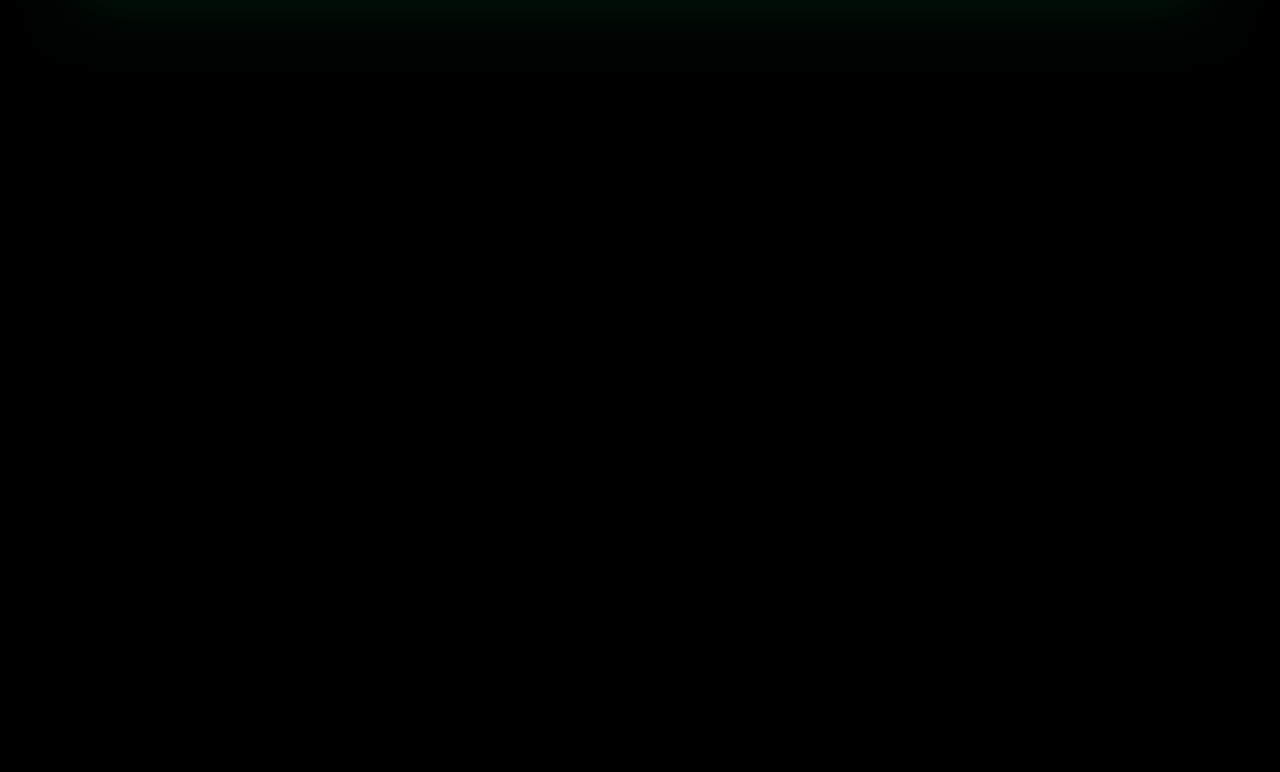
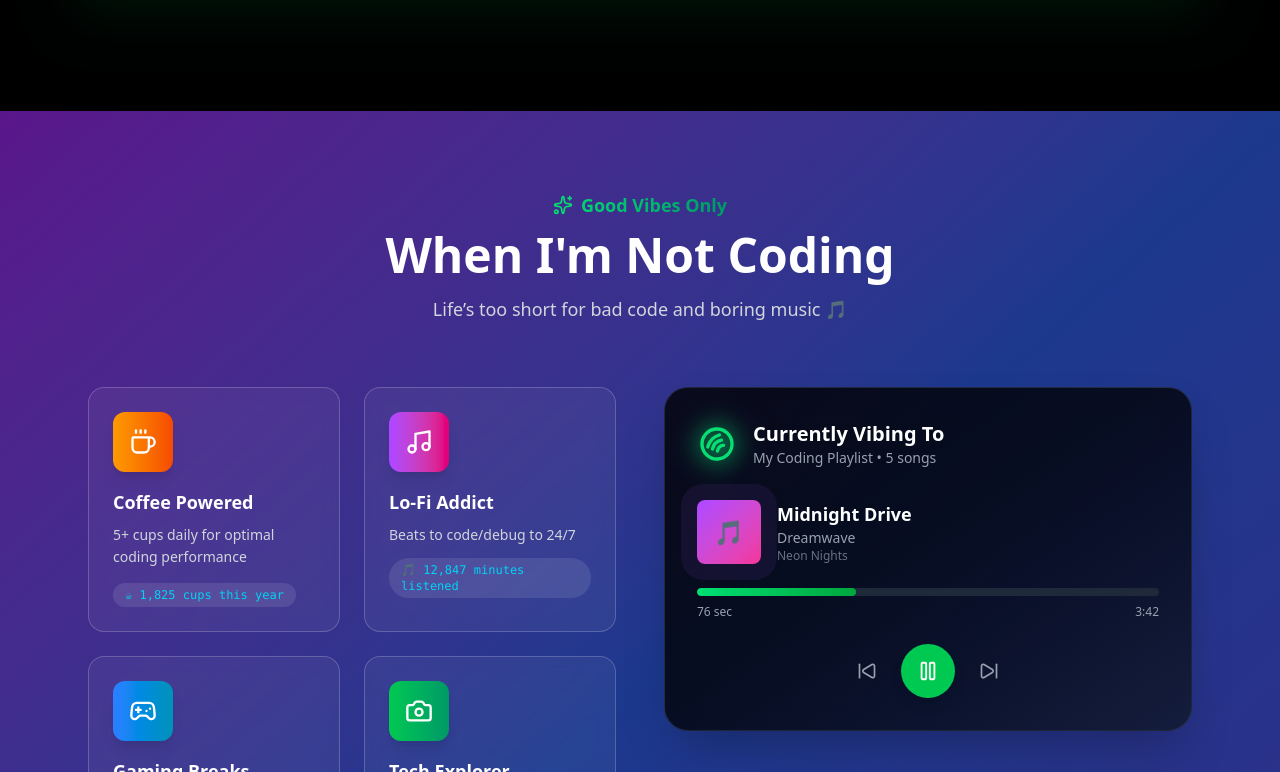
Before and after one commit to Amaan63/Portfolio, a Next.js app: page / in a window 1280 px wide. Shown: the part 6568-7340 px from the top of the page. Before the commit the page ends 6679 px from the top, so only its background shows below. Built offline with nearby package versions, Linux system fonts and the light colour scheme.

Commit message:
imported VibesSection

```diff
--- a/src/app/page.tsx
+++ b/src/app/page.tsx
@@ -4,6 +4,7 @@ import ExperienceSection from "@/sections/ExperienceSection";
 import HeroSection from "@/sections/HeroSection";
 import ProjectsSection from "@/sections/ProjectSection";
 import SkillsSection from "@/sections/SkillsSection";
+import VibesSection from "@/sections/VibesSection";
 
 export default function Home() {
   return (
@@ -14,6 +15,7 @@ export default function Home() {
       <SkillsSection />
       <ProjectsSection />
       <CertificateSection />
+      <VibesSection />
     </main>
   );
 }
```
